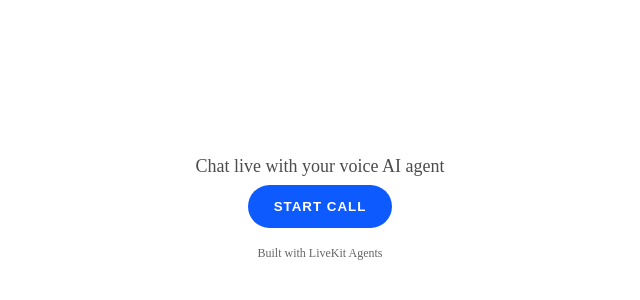
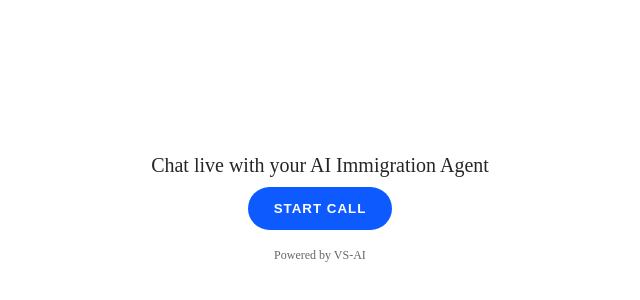
Before and after one commit to zaid3/visa-voice-web, a Next.js app: page / in a window 1280 px wide. Shown: the part 192-492 px from the top of the page, without its empty margins (320-960 px from the left). Built offline with nearby package versions, Linux system fonts and the light colour scheme.

Commit message:
Update page.tsx

```diff
--- a/app/page.tsx
+++ b/app/page.tsx
@@ -38,9 +38,10 @@ export default function Home() {
   if (state !== 'in-call') {
     return (
       <div style={{ minHeight: '100vh', display: 'grid', placeItems: 'center', fontFamily: 'ui-sans-serif' }}>
-        <div style={{ textAlign: 'center', maxWidth: 520 }}>
-          <div style={{ fontSize: 18, opacity: .7, marginBottom: 8 }}>
-            Chat live with your voice AI agent
+        <div style={{ textAlign: 'center', maxWidth: 560 }}>
+          <div style={{ fontSize: 20, opacity: .85, marginBottom: 10 }}>
+            {/* Updated heading */}
+            Chat live with your AI Immigration Agent
           </div>
           <button
             onClick={start}
@@ -52,7 +53,8 @@ export default function Home() {
           </button>
           {state === 'connecting' && <div style={{ marginTop: 12, opacity: .7 }}>Connecting…</div>}
           {error && <div style={{ marginTop: 12, color: '#c00' }}>{error}</div>}
-          <div style={{ marginTop: 18, fontSize: 12, opacity: .6 }}>Built with LiveKit Agents</div>
+          {/* Updated footer/credit */}
+          <div style={{ marginTop: 18, fontSize: 12, opacity: .6 }}>Powered by VS-AI</div>
         </div>
       </div>
     );
@@ -122,7 +124,7 @@ function RightPanel() {
 
   const [transcript, setTranscript] = useState<string[]>([]);
 
-  // ✅ Correct API: useDataChannel(topic?, onMessage?)
+  // Listen for transcript messages sent on the "transcript" topic
   useDataChannel('transcript', (msg) => {
     try {
       const text = new TextDecoder().decode(msg.payload);
```
